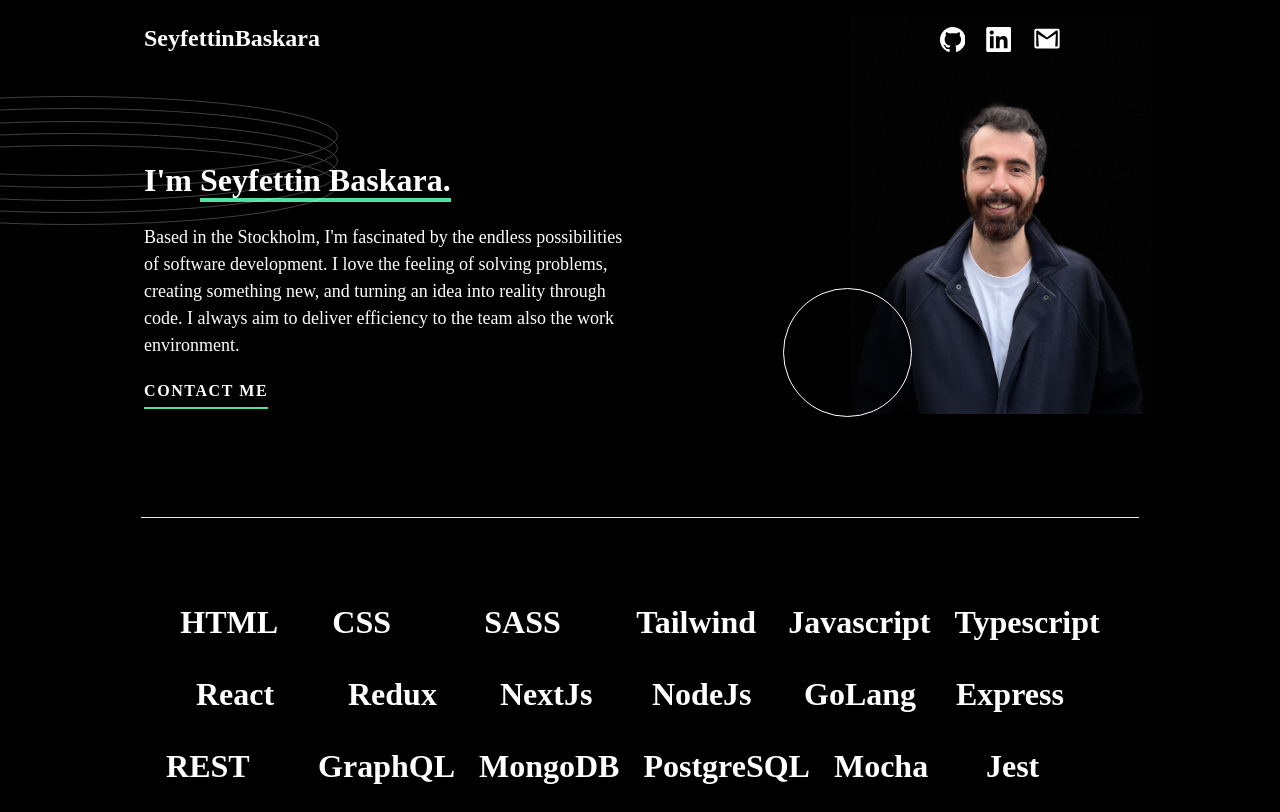
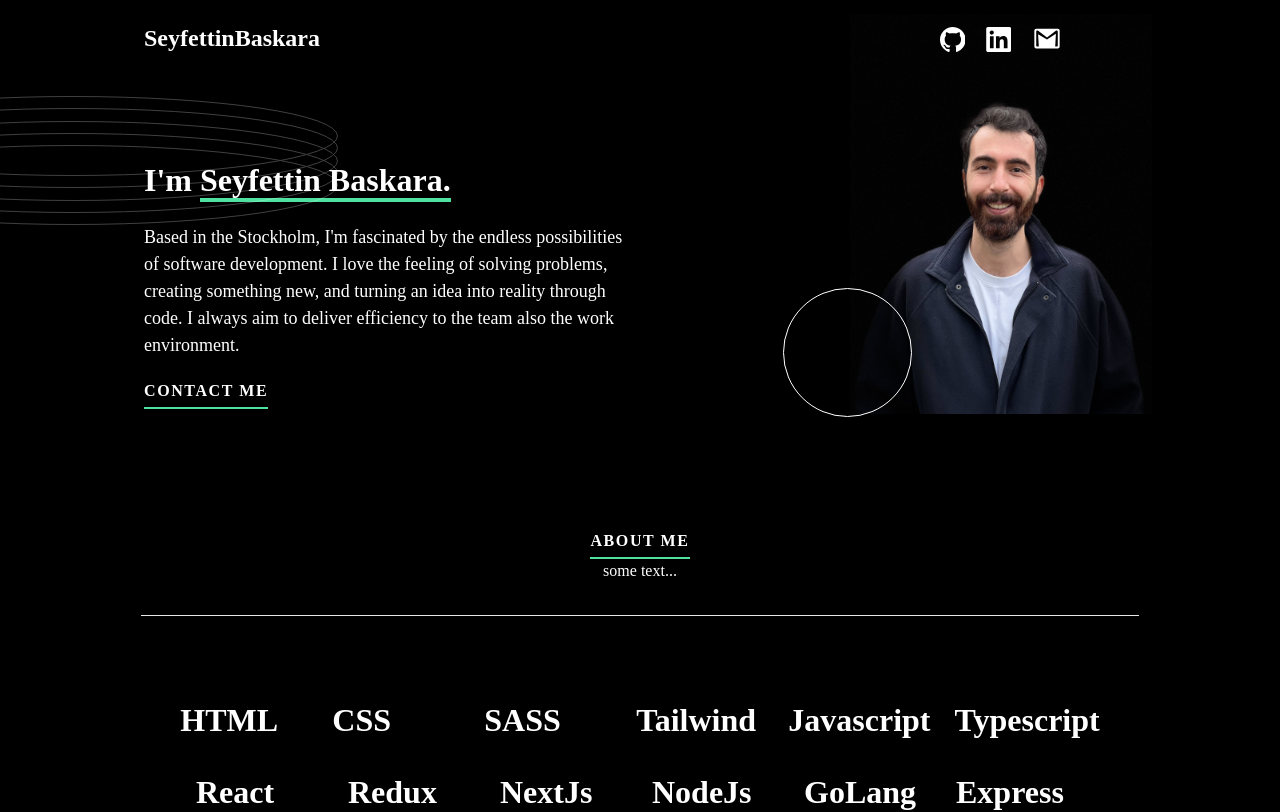
Before and after one commit to SeyfBaskara/Portfolio, a Next.js app: page / in a window 1280 px wide. Shown: the top 812 px of the page. Built offline with nearby package versions, Linux system fonts and the light colour scheme.

Commit message:
add starter code for about me component

```diff
--- /dev/null
+++ b/components/Profile/AboutMe.tsx
@@ -0,0 +1,27 @@
+import React from 'react'
+
+const AboutMe = (): JSX.Element => {
+   return (
+      <section className="p-4 md:w-11/12 md:m-auto lg:w-4/5">
+         <div className="text-center mt-3">
+            <button
+               onClick={() => console.log('about me')}
+               className="font-semibold tracking-widest border-b-2 border-Green pb-1 outline-none hover:text-Green focus:text-Green "
+            >
+               ABOUT ME
+            </button>
+            <p>some text...</p>
+         </div>
+      </section>
+   )
+}
+
+export default AboutMe
+
+/**
+ * TODO
+ * should have toggle about me button display about me text
+ * should have replace green border bottom with animated arrow icon
+ * should scroll smoothly when button triggers
+ *
+ */
--- a/pages/index.tsx
+++ b/pages/index.tsx
@@ -1,5 +1,6 @@
 import type { NextPage } from 'next'
 import Layout from '../components/Layout'
+import AboutMe from '../components/Profile/AboutMe'
 import Projects from '../components/Projects/Projects'
 import Technologies from '../components/Technologies'
 import data from '../data/data.json'
@@ -8,6 +9,7 @@ const Home: NextPage = () => {
    return (
       <Layout metaData={data.metaData}>
          <>
+            <AboutMe />
             <Technologies techStack={data.tools} />
             <Projects projects={data.projects} />
          </>
```
